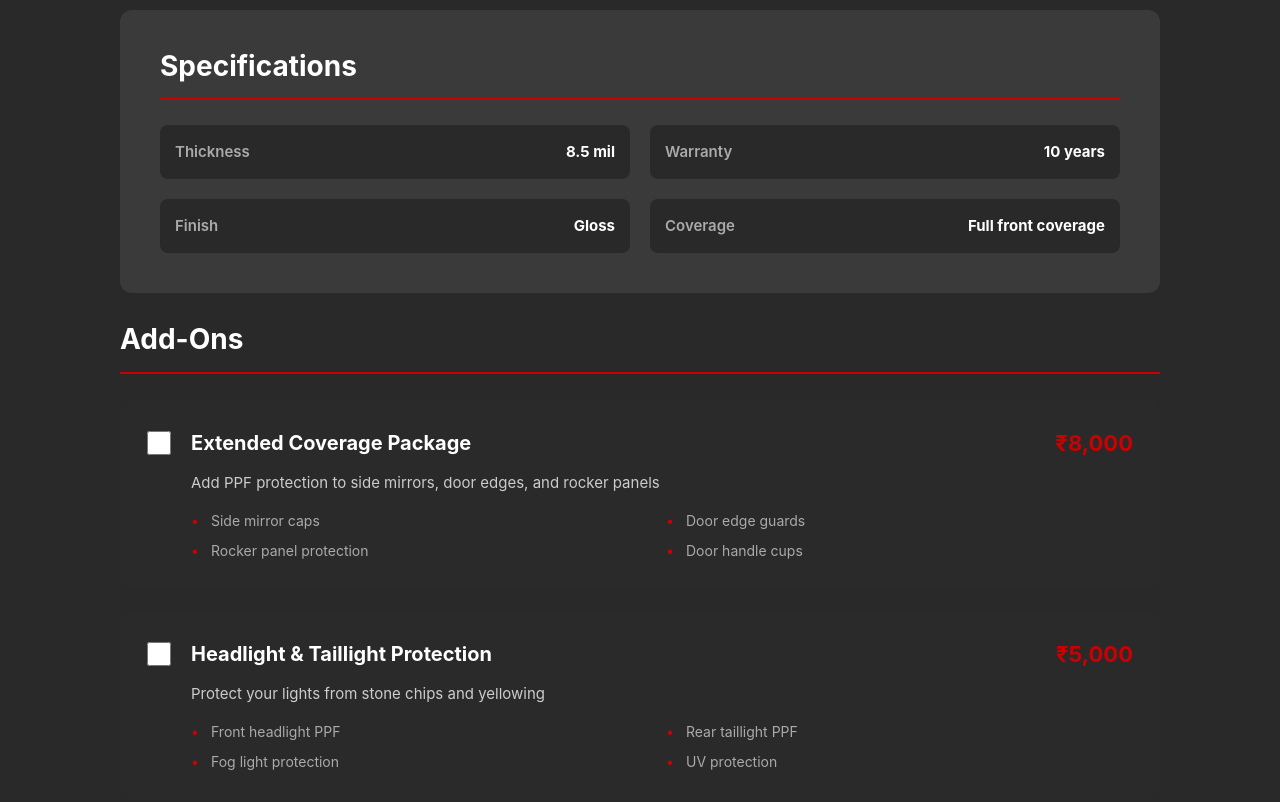
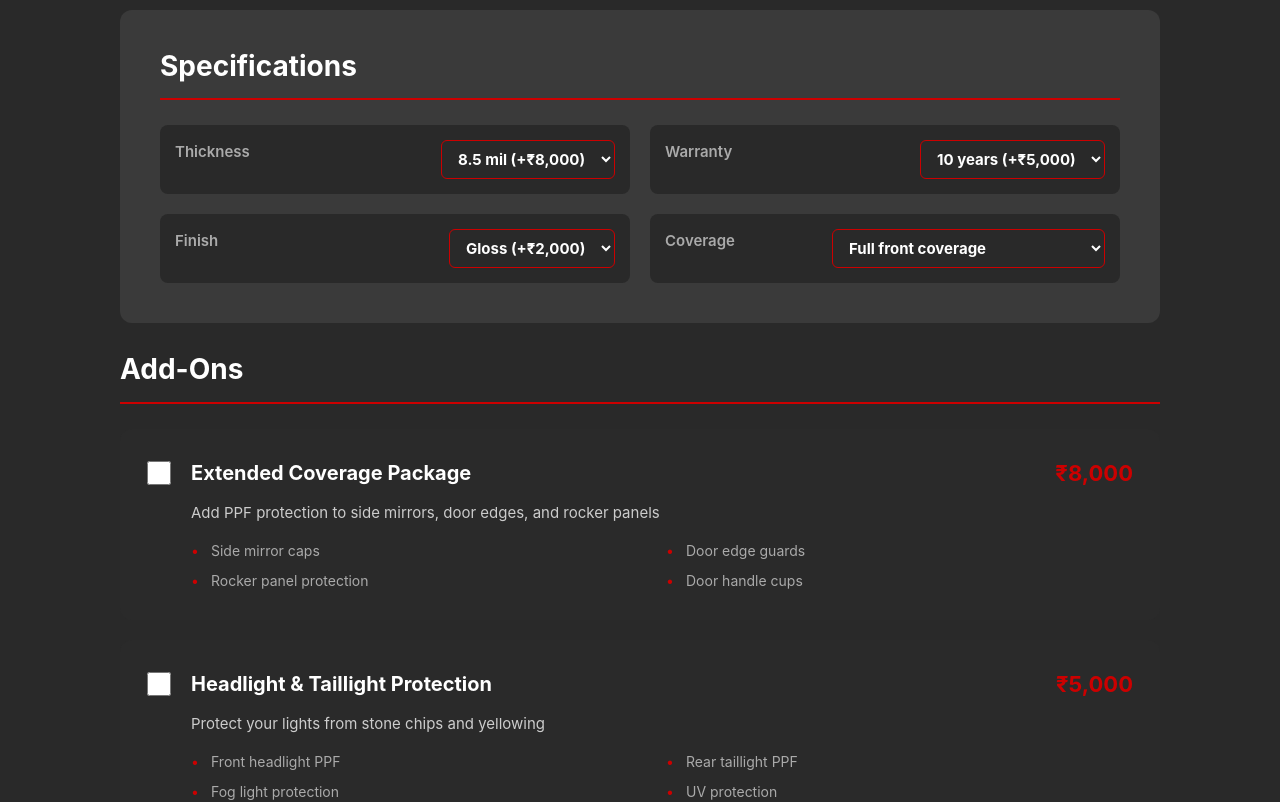
Before and after one commit to manishivanand905/jass-automotives, a React (Create React App) app in the folder jass-app/: page /products/1 in a window 1280 px wide. Shown: the part 1040-1842 px from the top of the page. Built offline with nearby package versions, Linux system fonts and the light colour scheme.

Commit message:
Updated specifications & footer

```diff
--- a/jass-app/src/components/Footer/Footer.styles.js
+++ b/jass-app/src/components/Footer/Footer.styles.js
@@ -37,12 +37,12 @@ export const FooterContent = styled.div`
   display: flex;
   gap: 60px;
   margin-bottom: 50px;
-  flex-wrap: wrap;
 
   @media (max-width: 968px) {
     flex-direction: column;
-    gap: 45px;
-    margin-bottom: 40px;
+    gap: 0px;
+    margin-bottom: 60px;
+    flex-wrap: wrap;
   }
 `;
 
@@ -52,7 +52,11 @@ export const LogoSection = styled.div`
   width: 45%;
 
   @media (max-width: 968px) {
-    width: 100%;
+    width: 75%;
+  }
+
+  @media (max-width: 576px) {
+    width: 75%;
   }
 `;
 
@@ -69,6 +73,17 @@ export const FooterColumn = styled.div`
   flex-direction: column;
   flex: 0 0 auto;
   min-width: 150px;
+
+  @media (max-width: 968px) {
+    padding-left: 0;
+    order: 0;
+    width: auto;
+
+    &.contact-mobile {
+      order: 3;
+      width: 100%;
+    }
+  }
 `;
 
 export const ColumnTitle = styled.h3`
@@ -206,8 +221,13 @@ export const FooterBottom = styled.div`
   flex-direction: column;
   gap: 5px;
 
+  @media (max-width: 968px) {
+    padding-top: 30px;
+    border-top: 1px solid #4a4a4a;
+  }
+
   @media (max-width: 576px) {
-    padding-top: 10px;
+    padding-top: 20px;
     align-items: center;
     text-align: center;
   }
--- a/jass-app/src/components/Journey/Journey.jsx
+++ b/jass-app/src/components/Journey/Journey.jsx
@@ -16,7 +16,7 @@ const Journey = ({ carImage }) => {
   const [ref, isVisible] = useScrollAnimation();
 
   return (
-    <JourneyWrapper ref={ref} $isVisible={isVisible}>
+    <JourneyWrapper ref={ref} $isVisible={isVisible} $bgImage={carImage}>
       <ImageContainer>
         <CarImage
           src={carImage || `${process.env.PUBLIC_URL}/hero-bg.jpg`}
--- a/jass-app/src/components/Journey/Journey.styles.js
+++ b/jass-app/src/components/Journey/Journey.styles.js
@@ -20,8 +20,24 @@ export const JourneyWrapper = styled.section`
   transition: opacity 0.8s ease-out, filter 0.8s ease-out, transform 0.8s ease-out;
 
   @media (max-width: 968px) {
-    flex-direction: column-reverse;
+    flex-direction: column;
     min-height: auto;
+    position: relative;
+    background-image: url(${props => props.$bgImage});
+    background-size: cover;
+    background-position: center;
+    background-repeat: no-repeat;
+
+    &::before {
+      content: '';
+      position: absolute;
+      top: 0;
+      left: 0;
+      right: 0;
+      bottom: 0;
+      background-color: rgba(0, 0, 0, 0.7);
+      z-index: 1;
+    }
   }
 `;
 
@@ -32,11 +48,7 @@ export const ImageContainer = styled.div`
   background-color: #000000;
 
   @media (max-width: 968px) {
-    min-height: auto;
-  }
-
-  @media (max-width: 576px) {
-    min-height: auto;
+    display: none;
   }
 `;
 
@@ -69,6 +81,8 @@ export const ContentContainer = styled.div`
   @media (max-width: 968px) {
     padding: 80px 40px;
     align-items: center;
+    background-color: transparent;
+    z-index: 2;
   }
 
   @media (max-width: 576px) {
@@ -127,6 +141,7 @@ export const Title = styled.h2`
     font-size: 40px;
     margin-bottom: 35px;
     text-align: center;
+    color: #ffffff;
   }
 
   @media (max-width: 576px) {
@@ -161,6 +176,7 @@ export const Paragraph = styled.p`
   @media (max-width: 968px) {
     text-align: center;
     font-size: 15.5px;
+    color: #ffffff;
   }
 
   @media (max-width: 576px) {
--- a/jass-app/src/data/productsData.js
+++ b/jass-app/src/data/productsData.js
@@ -24,6 +24,28 @@ export const productsData = [
       warranty: "10 years",
       finish: "Gloss",
       coverage: "Full front coverage",
+    },
+    specOptions: {
+      thickness: [
+        { value: "4.5 mil", priceModifier: -5000 },
+        { value: "6.5 mil", priceModifier: 0 },
+        { value: "8.5 mil", priceModifier: 8000 },
+      ],
+      warranty: [
+        { value: "5 years", priceModifier: -3000 },
+        { value: "7 years", priceModifier: 0 },
+        { value: "10 years", priceModifier: 5000 },
+      ],
+      finish: [
+        { value: "Matte", priceModifier: 0 },
+        { value: "Gloss", priceModifier: 2000 },
+        { value: "Satin", priceModifier: 3000 },
+      ],
+      coverage: [
+        { value: "Front bumper only", priceModifier: -10000 },
+        { value: "Full front coverage", priceModifier: 0 },
+        { value: "Full body coverage", priceModifier: 50000 },
+      ],
     },
     addons: [
       {
@@ -90,6 +112,28 @@ export const productsData = [
       finish: "Gloss",
       coverage: "Full front coverage",
     },
+    specOptions: {
+      thickness: [
+        { value: "4.5 mil", priceModifier: -4000 },
+        { value: "6.5 mil", priceModifier: 0 },
+        { value: "8 mil", priceModifier: 6000 },
+      ],
+      warranty: [
+        { value: "5 years", priceModifier: -2000 },
+        { value: "6.5 mil", priceModifier: 0 },
+        { value: "10 years", priceModifier: 4000 },
+      ],
+      finish: [
+        { value: "Matte", priceModifier: 0 },
+        { value: "Gloss", priceModifier: 2000 },
+        { value: "Satin", priceModifier: 3000 },
+      ],
+      coverage: [
+        { value: "Front bumper only", priceModifier: -8000 },
+        { value: "Full front coverage", priceModifier: 0 },
+        { value: "Full body coverage", priceModifier: 45000 },
+      ],
+    },
     addons: [
       {
         id: "addon1",
@@ -153,6 +197,28 @@ export const productsData = [
       warranty: "10 years",
       finish: "Gloss",
       coverage: "Full front coverage",
+    },
+    specOptions: {
+      thickness: [
+        { value: "4.5 mil", priceModifier: -4500 },
+        { value: "6.5 mil", priceModifier: 0 },
+        { value: "8.5 mil", priceModifier: 7000 },
+      ],
+      warranty: [
+        { value: "5 years", priceModifier: -2500 },
+        { value: "7 years", priceModifier: 0 },
+        { value: "10 years", priceModifier: 4500 },
+      ],
+      finish: [
+        { value: "Matte", priceModifier: 0 },
+        { value: "Gloss", priceModifier: 2000 },
+        { value: "Satin", priceModifier: 3000 },
+      ],
+      coverage: [
+        { value: "Front bumper only", priceModifier: -9000 },
+        { value: "Full front coverage", priceModifier: 0 },
+        { value: "Full body coverage", priceModifier: 48000 },
+      ],
     },
     addons: [
       {
@@ -219,6 +285,28 @@ export const productsData = [
       layers: "2 layers",
       thickness: "2 microns",
     },
+    specOptions: {
+      hardness: [
+        { value: "7H", priceModifier: -3000 },
+        { value: "9H", priceModifier: 0 },
+        { value: "10H", priceModifier: 5000 },
+      ],
+      warranty: [
+        { value: "3 years", priceModifier: -2000 },
+        { value: "5 years", priceModifier: 0 },
+        { value: "7 years", priceModifier: 4000 },
+      ],
+      layers: [
+        { value: "1 layer", priceModifier: -4000 },
+        { value: "2 layers", priceModifier: 0 },
+        { value: "3 layers", priceModifier: 6000 },
+      ],
+      thickness: [
+        { value: "1 micron", priceModifier: -2000 },
+        { value: "2 microns", priceModifier: 0 },
+        { value: "3 microns", priceModifier: 3000 },
+      ],
+    },
     addons: [
       {
         id: "addon1",
@@ -282,6 +370,28 @@ export const productsData = [
       warranty: "7 years",
       layers: "3 layers",
       thickness: "3 microns",
+    },
+    specOptions: {
+      hardness: [
+        { value: "7H", priceModifier: -4000 },
+        { value: "9H", priceModifier: 0 },
+        { value: "10H", priceModifier: 6000 },
+      ],
+      warranty: [
+        { value: "3 years", priceModifier: -3000 },
+        { value: "5 years", priceModifier: 0 },
+        { value: "7 years", priceModifier: 5000 },
+      ],
+      layers: [
+        { value: "1 layer", priceModifier: -5000 },
+        { value: "2 layers", priceModifier: 0 },
+        { value: "3 layers", priceModifier: 7000 },
+      ],
+      thickness: [
+        { value: "1 micron", priceModifier: -3000 },
+        { value: "2 microns", priceModifier: 0 },
+        { value: "3 microns", priceModifier: 4000 },
+      ],
     },
     addons: [
       {
@@ -347,6 +457,28 @@ export const productsData = [
       layers: "3 layers + top coat",
       thickness: "3.5 microns",
     },
+    specOptions: {
+      hardness: [
+        { value: "7H", priceModifier: -5000 },
+        { value: "9H", priceModifier: 0 },
+        { value: "10H", priceModifier: 7000 },
+      ],
+      warranty: [
+        { value: "3 years", priceModifier: -4000 },
+        { value: "5 years", priceModifier: 0 },
+        { value: "8 years", priceModifier: 6000 },
+      ],
+      layers: [
+        { value: "1 layer", priceModifier: -6000 },
+        { value: "2 layers", priceModifier: 0 },
+        { value: "3 layers + top coat", priceModifier: 8000 },
+      ],
+      thickness: [
+        { value: "1 micron", priceModifier: -4000 },
+        { value: "2 microns", priceModifier: 0 },
+        { value: "3.5 microns", priceModifier: 5000 },
+      ],
+    },
     addons: [
       {
         id: "addon1",
--- a/jass-app/src/pages/ProductDetail/ProductDetail.jsx
+++ b/jass-app/src/pages/ProductDetail/ProductDetail.jsx
@@ -47,10 +47,18 @@ const ProductDetail = () => {
   const product = productsData.find(p => p.id === parseInt(id));
   const [selectedAddons, setSelectedAddons] = useState([]);
   const [applicationType, setApplicationType] = useState('store');
+  const [selectedSpecs, setSelectedSpecs] = useState({});
 
   useEffect(() => {
     window.scrollTo(0, 0);
-  }, []);
+    if (product?.specOptions) {
+      const defaultSpecs = {};
+      Object.keys(product.specOptions).forEach(key => {
+        defaultSpecs[key] = product.specifications[key];
+      });
+      setSelectedSpecs(defaultSpecs);
+    }
+  }, [product]);
 
   if (!product) {
     return <div>Product not found</div>;
@@ -66,11 +74,20 @@ const ProductDetail = () => {
 
   const calculateTotal = () => {
     const basePrice = parseInt(product.price.replace(/[₹,]/g, ''));
+
+    let specsTotal = 0;
+    if (product.specOptions) {
+      Object.keys(product.specOptions).forEach(key => {
+        const option = product.specOptions[key].find(opt => opt.value === selectedSpecs[key]);
+        if (option) specsTotal += option.priceModifier;
+      });
+    }
+
     const addonsTotal = product.addons
       .filter(addon => selectedAddons.includes(addon.id))
       .reduce((sum, addon) => sum + parseInt(addon.price.replace(/[₹,]/g, '')), 0);
     const applicationFee = applicationType === 'store' ? 20000 : 0;
-    return `₹${(basePrice + addonsTotal + applicationFee).toLocaleString('en-IN')}`;
+    return `₹${(basePrice + specsTotal + addonsTotal + applicationFee).toLocaleString('en-IN')}`;
   };
 
   return (
@@ -105,7 +122,31 @@ const ProductDetail = () => {
               {Object.entries(product.specifications).map(([key, value]) => (
                 <SpecItem key={key}>
                   <SpecLabel>{key.charAt(0).toUpperCase() + key.slice(1)}</SpecLabel>
-                  <SpecValue>{value}</SpecValue>
+                  {product.specOptions && product.specOptions[key] ? (
+                    <select
+                      value={selectedSpecs[key] || value}
+                      onChange={(e) => setSelectedSpecs({...selectedSpecs, [key]: e.target.value})}
+                      style={{
+                        padding: '8px 12px',
+                        backgroundColor: '#292929',
+                        color: 'white',
+                        border: '1px solid #cc0000',
+                        borderRadius: '6px',
+                        fontSize: '15px',
+                        fontWeight: '700',
+                        cursor: 'pointer',
+                        outline: 'none'
+                      }}
+                    >
+                      {product.specOptions[key].map((option, idx) => (
+                        <option key={idx} value={option.value}>
+                          {option.value} {option.priceModifier !== 0 && `(${option.priceModifier > 0 ? '+' : ''}₹${Math.abs(option.priceModifier).toLocaleString('en-IN')})`}
+                        </option>
+                      ))}
+                    </select>
+                  ) : (
+                    <SpecValue>{value}</SpecValue>
+                  )}
                 </SpecItem>
               ))}
             </SpecsGrid>
```
Also changed, not shown: jass-app/src/components/Footer/Footer.jsx (+13 -7 lines).
